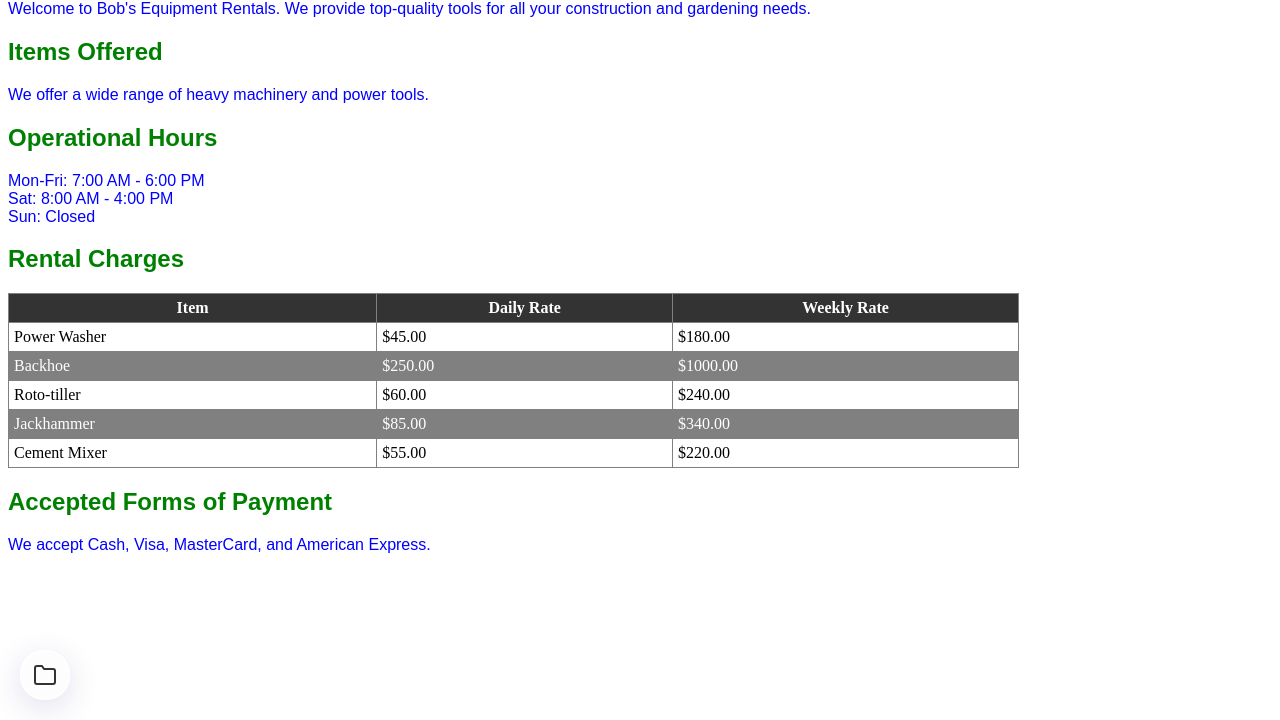
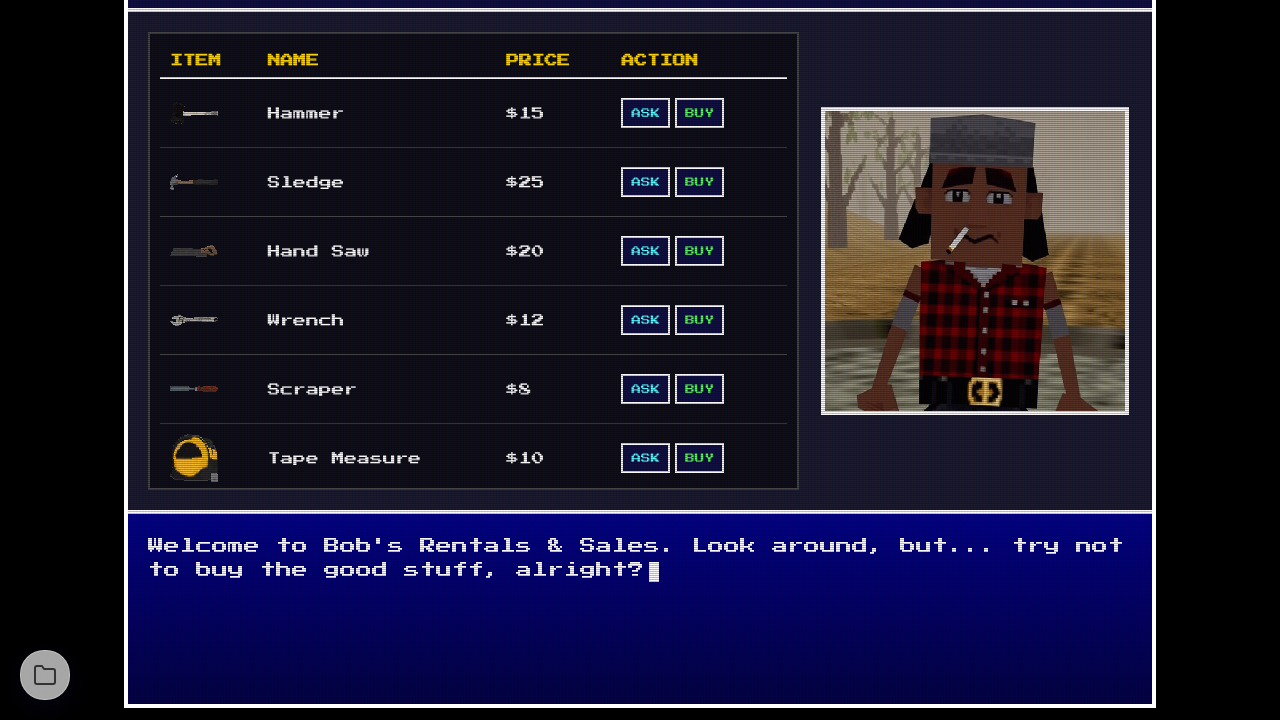
Before and after one commit to IshmaelSanford/ET-710-Projects, a plain HTML site: page Project_5/Project_5.html in a window 1280 px wide. Shown: the part 80-800 px from the top of the page. Drawn offline with Linux system fonts and the light colour scheme.

Commit message:
Update Project 5 to PSX style shop, reorder index, and improve carousel interaction

```diff
--- a/Project_5/Project_5.html
+++ b/Project_5/Project_5.html
@@ -1,74 +1,58 @@
-<!DOCTYPE html PUBLIC "-//W3C//DTD XHTML 1.0 Strict//EN" "http://www.w3.org/TR/xhtml1/DTD/xhtml1-strict.dtd">
-<html xmlns="http://www.w3.org/1999/xhtml">
+<!DOCTYPE html>
+<html lang="en">
 <head>
-    <meta http-equiv="Content-Type" content="text/html; charset=utf-8" />
-    <title>Bob's Equipment Rentals</title>
-    <style type="text/css">
-        /* Although the prompt asks for inline CSS, class selectors for table rows
-           require an internal style block or repeated inline styles.
-           I will use internal styles for the classes as requested by the prompt's mention of "class selectors". */
-        .row-a { background-color: white; color: black; }
-        .row-b { background-color: gray; color: white; }
-    </style>
+    <meta charset="UTF-8">
+    <meta name="viewport" content="width=device-width, initial-scale=1.0">
+    <title>Bob's Equipment Rentals - PSX Edition</title>
+    <link rel="stylesheet" href="style.css">
 </head>
 <body>
-    <h1 style="color: green; font-family: Arial, sans-serif;">Bob's Equipment Rentals</h1>
 
-    <p style="color: blue; font-family: Arial, sans-serif;">
-        Welcome to Bob's Equipment Rentals. We provide top-quality tools for all your construction and gardening needs.
-    </p>
+    <div id="game-container">
+        <!-- Header / Wallet -->
+        <header>
+            <div class="logo">BOB'S SHOP</div>
+            <div class="wallet-display">
+                <img src="assets/coin.png" alt="Coin" class="wallet-icon">
+                <span id="wallet-amount">000</span>
+            </div>
+        </header>
 
-    <h2 style="color: green; font-family: Arial, sans-serif;">Items Offered</h2>
-    <p style="color: blue; font-family: Arial, sans-serif;">
-        We offer a wide range of heavy machinery and power tools.
-    </p>
+        <!-- Main Area -->
+        <div id="main-area">
+            <!-- Shop List (Left) -->
+            <div id="shop-section">
+                <table id="shop-table">
+                    <thead>
+                        <tr>
+                            <th>ITEM</th>
+                            <th>NAME</th>
+                            <th>PRICE</th>
+                            <th>ACTION</th>
+                        </tr>
+                    </thead>
+                    <tbody>
+                        <!-- JS will populate this -->
+                    </tbody>
+                </table>
+            </div>
 
-    <h2 style="color: green; font-family: Arial, sans-serif;">Operational Hours</h2>
-    <p style="color: blue; font-family: Arial, sans-serif;">
-        Mon-Fri: 7:00 AM - 6:00 PM<br />
-        Sat: 8:00 AM - 4:00 PM<br />
-        Sun: Closed
-    </p>
+            <!-- Bob (Right) -->
+            <div id="bob-section">
+                <div class="bob-container">
+                    <img src="assets/bob.png" id="bob-img" alt="Bob">
+                    <img src="assets/bob_talking_overlay.png" id="bob-overlay" alt="Bob Talking">
+                </div>
+            </div>
+        </div>
 
-    <h2 style="color: green; font-family: Arial, sans-serif;">Rental Charges</h2>
-    <table border="1" cellpadding="5" cellspacing="0" style="width: 80%; border-collapse: collapse;">
-        <tr style="background-color: #333; color: white;">
-            <th>Item</th>
-            <th>Daily Rate</th>
-            <th>Weekly Rate</th>
-        </tr>
-        <tr class="row-a">
-            <td>Power Washer</td>
-            <td>$45.00</td>
-            <td>$180.00</td>
-        </tr>
-        <tr class="row-b">
-            <td>Backhoe</td>
-            <td>$250.00</td>
-            <td>$1000.00</td>
-        </tr>
-        <tr class="row-a">
-            <td>Roto-tiller</td>
-            <td>$60.00</td>
-            <td>$240.00</td>
-        </tr>
-        <tr class="row-b">
-            <td>Jackhammer</td>
-            <td>$85.00</td>
-            <td>$340.00</td>
-        </tr>
-        <tr class="row-a">
-            <td>Cement Mixer</td>
-            <td>$55.00</td>
-            <td>$220.00</td>
-        </tr>
-    </table>
+        <!-- Dialogue Box (Bottom) -->
+        <div id="dialogue-box">
+            <span id="dialogue-text"></span><span class="cursor-blink"></span>
+        </div>
+    </div>
 
-    <h2 style="color: green; font-family: Arial, sans-serif;">Accepted Forms of Payment</h2>
-    <p style="color: blue; font-family: Arial, sans-serif;">
-        We accept Cash, Visa, MasterCard, and American Express.
-    </p>
-
-    <script src='../shared/global-nav.js'></script>
+    <script src="script.js"></script>
+    <script src="../shared/global-nav.js"></script>
 </body>
 </html>
--- /dev/null
+++ b/Project_5/script.js
@@ -0,0 +1,231 @@
+document.addEventListener('DOMContentLoaded', () => {
+    // --- Game State ---
+    let wallet = 150; // Starting money
+    let inventory = [];
+    let isTalking = false;
+    let talkInterval = null;
+    let currentDialogue = "";
+    let charIndex = 0;
+    let tradeMode = false;
+
+    // --- DOM Elements ---
+    const walletEl = document.getElementById('wallet-amount');
+    const shopTableBody = document.querySelector('#shop-table tbody');
+    const dialogueTextEl = document.getElementById('dialogue-text');
+    const bobOverlay = document.getElementById('bob-overlay');
+
+    // --- Items Data ---
+    const items = [
+        {
+            id: 'hammer',
+            name: 'Hammer',
+            price: 15,
+            img: 'assets/hammer.png',
+            lore: "That hammer? Sturdy. Reliable. My grandfather built his first doghouse with it. I'd hate to see it go, honestly."
+        },
+        {
+            id: 'hammer2',
+            name: 'Sledge',
+            price: 25,
+            img: 'assets/hammer_2.png',
+            lore: "Heavy duty. Good for breaking things. Or fixing things, if you hit them hard enough. Just... be careful."
+        },
+        {
+            id: 'saw',
+            name: 'Hand Saw',
+            price: 20,
+            img: 'assets/saw.png',
+            lore: "Sharp as the day I bought it. Cut through a lot of timber with that one. It's got history."
+        },
+        {
+            id: 'wrench',
+            name: 'Wrench',
+            price: 12,
+            img: 'assets/wrench.png',
+            lore: "A classic adjustable wrench. It's seen a lot of leaky pipes. Kind of attached to it, to be frank."
+        },
+        {
+            id: 'scraper',
+            name: 'Scraper',
+            price: 8,
+            img: 'assets/scraper.png',
+            lore: "Just a scraper. But it's *my* scraper. You sure you need it?"
+        },
+        {
+            id: 'tape',
+            name: 'Tape Measure',
+            price: 10,
+            img: 'assets/tape_measure.png',
+            lore: "Measures up to 25 feet. I've measured my kids' height with this every year. Sentimental value, you know?"
+        },
+        {
+            id: 'level',
+            name: 'Level',
+            price: 18,
+            img: 'assets/level.png',
+            lore: "Keeps things straight. Unlike my brother-in-law. Heh. But seriously, it's a good tool."
+        },
+        {
+            id: 'scissors',
+            name: 'Shears',
+            price: 15,
+            img: 'assets/scissors.png',
+            lore: "Garden shears. Kept my rose bushes in check for decades. They're like family."
+        },
+        {
+            id: 'fish',
+            name: 'Finnegan',
+            price: 500,
+            img: 'assets/fish.png',
+            lore: "NO! Not Finnegan! That's my best friend! My wife says he takes up too much counter space, but look at him! He's majestic! Please, don't buy him!"
+        }
+    ];
+
+    // --- Initialization ---
+    updateWallet();
+    renderShop();
+    speak("Welcome to Bob's Rentals & Sales. Look around, but... try not to buy the good stuff, alright?");
+
+    // --- Functions ---
+
+    function updateWallet() {
+        walletEl.textContent = wallet;
+    }
+
+    function renderShop() {
+        shopTableBody.innerHTML = '';
+        items.forEach(item => {
+            // Skip if already bought
+            if (inventory.includes(item.id)) return;
+
+            const tr = document.createElement('tr');
+
+            // Image Cell
+            const imgTd = document.createElement('td');
+            const img = document.createElement('img');
+            img.src = item.img;
+            img.className = 'item-icon';
+            imgTd.appendChild(img);
+
+            // Name Cell
+            const nameTd = document.createElement('td');
+            nameTd.textContent = item.name;
+
+            // Price Cell
+            const priceTd = document.createElement('td');
+            priceTd.textContent = `$${item.price}`;
+
+            // Actions Cell
+            const actionTd = document.createElement('td');
+
+            const askBtn = document.createElement('button');
+            askBtn.className = 'action-btn btn-ask';
+            askBtn.textContent = 'ASK';
+            askBtn.onclick = () => askAbout(item);
+
+            const buyBtn = document.createElement('button');
+            buyBtn.className = 'action-btn btn-buy';
+            buyBtn.textContent = tradeMode ? 'TRADE' : 'BUY';
+            buyBtn.onclick = () => buyItem(item);
+
+            actionTd.appendChild(askBtn);
+            actionTd.appendChild(buyBtn);
+
+            tr.appendChild(imgTd);
+            tr.appendChild(nameTd);
+            tr.appendChild(priceTd);
+            tr.appendChild(actionTd);
+
+            shopTableBody.appendChild(tr);
+        });
+
+        // Check for empty shop
+        if (items.every(i => inventory.includes(i.id))) {
+            const tr = document.createElement('tr');
+            const td = document.createElement('td');
+            td.colSpan = 4;
+            td.textContent = "Sold Out. You took everything. Even Finnegan...";
+            td.style.textAlign = 'center';
+            td.style.padding = '20px';
+            tr.appendChild(td);
+            shopTableBody.appendChild(tr);
+        }
+    }
+
+    function askAbout(item) {
+        speak(item.lore);
+    }
+
+    function buyItem(item) {
+        if (tradeMode) {
+            // Trading Logic (Simplified: Free items if broke)
+            speak(`Fine. Take the ${item.name}. Just... take care of it.`);
+            inventory.push(item.id);
+            renderShop();
+            return;
+        }
+
+        if (wallet >= item.price) {
+            if (item.id === 'fish') {
+                speak("You... you actually bought him. Finnegan... goodbye, old friend. *Sniff*");
+            } else {
+                speak(`Sold. *Sigh* I'll miss that ${item.name}.`);
+            }
+            wallet -= item.price;
+            inventory.push(item.id);
+            updateWallet();
+            renderShop();
+            checkEconomy();
+        } else {
+            speak("You don't have enough cash, stranger. And I don't give credit.");
+        }
+    }
+
+    function checkEconomy() {
+        // Check if user can afford anything left
+        const availableItems = items.filter(i => !inventory.includes(i.id));
+        if (availableItems.length === 0) return;
+
+        const cheapest = Math.min(...availableItems.map(i => i.price));
+
+        if (wallet < cheapest && !tradeMode) {
+            setTimeout(() => {
+                speak("Looks like you're tapped out, kid. Tell you what... since you've been a good customer, maybe we can work out a trade. Especially if you give me Finnegan back.");
+                tradeMode = true;
+                renderShop(); // Re-render to update buttons
+            }, 3000);
+        }
+    }
+
+    // --- Dialogue System ---
+
+    function speak(text) {
+        // Stop current speech
+        if (talkInterval) clearInterval(talkInterval);
+
+        currentDialogue = text;
+        charIndex = 0;
+        dialogueTextEl.textContent = "";
+        isTalking = true;
+
+        // Start talking animation
+        bobOverlay.style.visibility = 'visible';
+
+        talkInterval = setInterval(() => {
+            if (charIndex < currentDialogue.length) {
+                dialogueTextEl.textContent += currentDialogue.charAt(charIndex);
+                charIndex++;
+
+                // Toggle mouth every few chars for effect
+                if (charIndex % 3 === 0) {
+                    bobOverlay.style.visibility = (bobOverlay.style.visibility === 'visible') ? 'hidden' : 'visible';
+                }
+            } else {
+                // Finished
+                clearInterval(talkInterval);
+                isTalking = false;
+                bobOverlay.style.visibility = 'hidden';
+            }
+        }, 30); // Typing speed
+    }
+});
--- /dev/null
+++ b/Project_5/style.css
@@ -0,0 +1,227 @@
+@import url('https://fonts.googleapis.com/css2?family=Press+Start+2P&display=swap');
+
+:root {
+    --bg-color: #1a1a2e;
+    --ui-blue: #0f0f3d;
+    --ui-border: #ffffff;
+    --text-color: #ffffff;
+    --highlight: #ffd700;
+}
+
+body {
+    background-color: #000;
+    color: var(--text-color);
+    font-family: 'Press Start 2P', cursive;
+    margin: 0;
+    padding: 0;
+    display: flex;
+    justify-content: center;
+    align-items: center;
+    min-height: 100vh;
+    overflow: hidden;
+}
+
+#game-container {
+    width: 1024px;
+    height: 768px;
+    background-color: var(--bg-color);
+    border: 4px solid var(--ui-border);
+    position: relative;
+    display: flex;
+    flex-direction: column;
+    box-shadow: 0 0 20px rgba(0,0,0,0.8);
+}
+
+/* Scanline effect */
+#game-container::after {
+    content: " ";
+    display: block;
+    position: absolute;
+    top: 0;
+    left: 0;
+    bottom: 0;
+    right: 0;
+    background: linear-gradient(rgba(18, 16, 16, 0) 50%, rgba(0, 0, 0, 0.25) 50%), linear-gradient(90deg, rgba(255, 0, 0, 0.06), rgba(0, 255, 0, 0.02), rgba(0, 0, 255, 0.06));
+    z-index: 100;
+    background-size: 100% 2px, 3px 100%;
+    pointer-events: none;
+}
+
+/* Header / Wallet */
+header {
+    background-color: var(--ui-blue);
+    border-bottom: 4px solid var(--ui-border);
+    padding: 20px;
+    display: flex;
+    justify-content: space-between;
+    align-items: center;
+}
+
+.wallet-display {
+    display: flex;
+    align-items: center;
+    gap: 10px;
+    color: var(--highlight);
+    font-size: 1.2rem;
+}
+
+.wallet-icon {
+    width: 32px;
+    height: 32px;
+    image-rendering: pixelated;
+}
+
+/* Main Content Area */
+#main-area {
+    flex: 1;
+    display: flex;
+    padding: 20px;
+    gap: 20px;
+    overflow: hidden;
+}
+
+/* Shop Section (Left) */
+#shop-section {
+    flex: 2;
+    background-color: rgba(0, 0, 0, 0.5);
+    border: 2px solid #444;
+    overflow-y: auto;
+    padding: 10px;
+}
+
+/* The Table */
+#shop-table {
+    width: 100%;
+    border-collapse: collapse;
+    font-size: 0.8rem;
+}
+
+#shop-table th {
+    text-align: left;
+    padding: 10px;
+    border-bottom: 2px solid var(--ui-border);
+    color: var(--highlight);
+}
+
+#shop-table td {
+    padding: 10px;
+    border-bottom: 1px solid #444;
+    vertical-align: middle;
+}
+
+#shop-table tr:hover {
+    background-color: rgba(255, 255, 255, 0.1);
+}
+
+.item-icon {
+    width: 48px;
+    height: 48px;
+    object-fit: contain;
+    image-rendering: pixelated;
+}
+
+.action-btn {
+    background-color: var(--ui-blue);
+    border: 2px solid var(--ui-border);
+    color: white;
+    font-family: 'Press Start 2P', cursive;
+    font-size: 0.6rem;
+    padding: 8px;
+    cursor: pointer;
+    margin-right: 5px;
+    transition: transform 0.1s;
+}
+
+.action-btn:hover {
+    transform: scale(1.05);
+    background-color: #2a2a5e;
+}
+
+.action-btn:active {
+    transform: scale(0.95);
+}
+
+.btn-buy {
+    color: #55ff55;
+}
+
+.btn-ask {
+    color: #55ffff;
+}
+
+/* Bob Section (Right) */
+#bob-section {
+    flex: 1;
+    display: flex;
+    flex-direction: column;
+    align-items: center;
+    justify-content: center;
+}
+
+.bob-container {
+    width: 300px;
+    height: 300px;
+    border: 4px solid var(--ui-border);
+    background-color: #000;
+    position: relative;
+    overflow: hidden;
+}
+
+#bob-img {
+    width: 100%;
+    height: 100%;
+    object-fit: cover;
+    image-rendering: pixelated;
+}
+
+#bob-overlay {
+    position: absolute;
+    top: 0;
+    left: 0;
+    width: 100%;
+    height: 100%;
+    object-fit: cover;
+    image-rendering: pixelated;
+    visibility: hidden; /* Toggled by JS */
+}
+
+/* Dialogue Box (Bottom) */
+#dialogue-box {
+    height: 150px;
+    background: linear-gradient(180deg, #000080 0%, #000040 100%);
+    border-top: 4px solid var(--ui-border);
+    padding: 20px;
+    font-size: 1rem;
+    line-height: 1.5;
+    position: relative;
+}
+
+#dialogue-text {
+    white-space: pre-wrap;
+}
+
+.cursor-blink {
+    display: inline-block;
+    width: 10px;
+    height: 20px;
+    background-color: white;
+    animation: blink 1s infinite;
+    vertical-align: middle;
+    margin-left: 5px;
+}
+
+@keyframes blink {
+    0%, 100% { opacity: 1; }
+    50% { opacity: 0; }
+}
+
+/* Scrollbar */
+::-webkit-scrollbar {
+    width: 10px;
+}
+::-webkit-scrollbar-track {
+    background: #000;
+}
+::-webkit-scrollbar-thumb {
+    background: var(--ui-border);
+}
```
Also changed, not shown: index.html (+25 -23 lines), root-script.js (+14 -1 lines), Project_5/assets/bob.png (added), Project_5/assets/bob_talking_overlay.png (added), Project_5/assets/fish.png (added), Project_5/assets/hammer.png (added), Project_5/assets/hammer_2.png (added), Project_5/assets/level.png (added), Project_5/assets/saw.png (added), Project_5/assets/scissors.png (added), Project_5/assets/scraper.png (added), Project_5/assets/tape_measure.png (added), Project_5/assets/wrench.png (added), img/proj_5.png, 1 other file.
